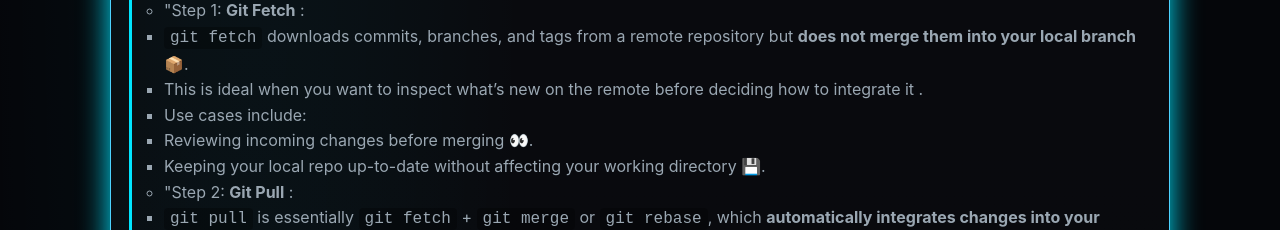
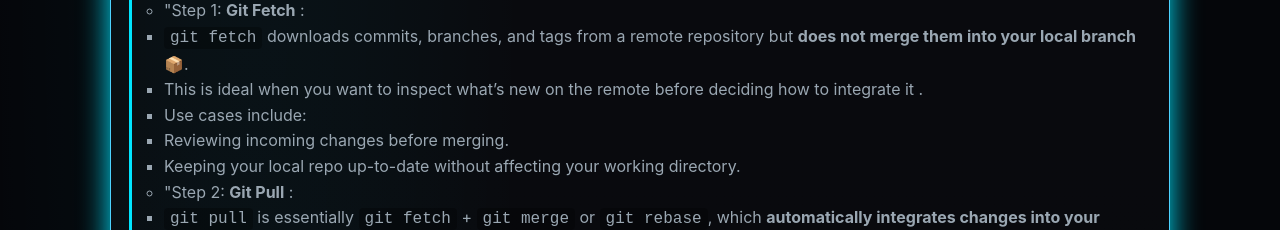
Before and after one commit to zeroopscloud/DevOpsHub, a plain HTML site: page index.html in a window 1280 px wide. Shown: the part 7100-7330 px from the top of the page. Drawn offline with Linux system fonts and the light colour scheme; files whose address does not match are found by name.

Commit message:
16th jan 2026

```diff
--- a/index.html
+++ b/index.html
@@ -506,8 +506,8 @@ git merge upstream/main</code></pre>
             <li>This is ideal when you want to inspect what’s new on the remote before deciding how to integrate it .</li>
             <li>Use cases include:
               <ul>
-                <li>Reviewing incoming changes before merging 👀.</li>
-                <li>Keeping your local repo up-to-date without affecting your working directory 💾.</li>
+                <li>Reviewing incoming changes before merging.</li>
+                <li>Keeping your local repo up-to-date without affecting your working directory.</li>
               </ul>
             </li>
           </ul>
```
